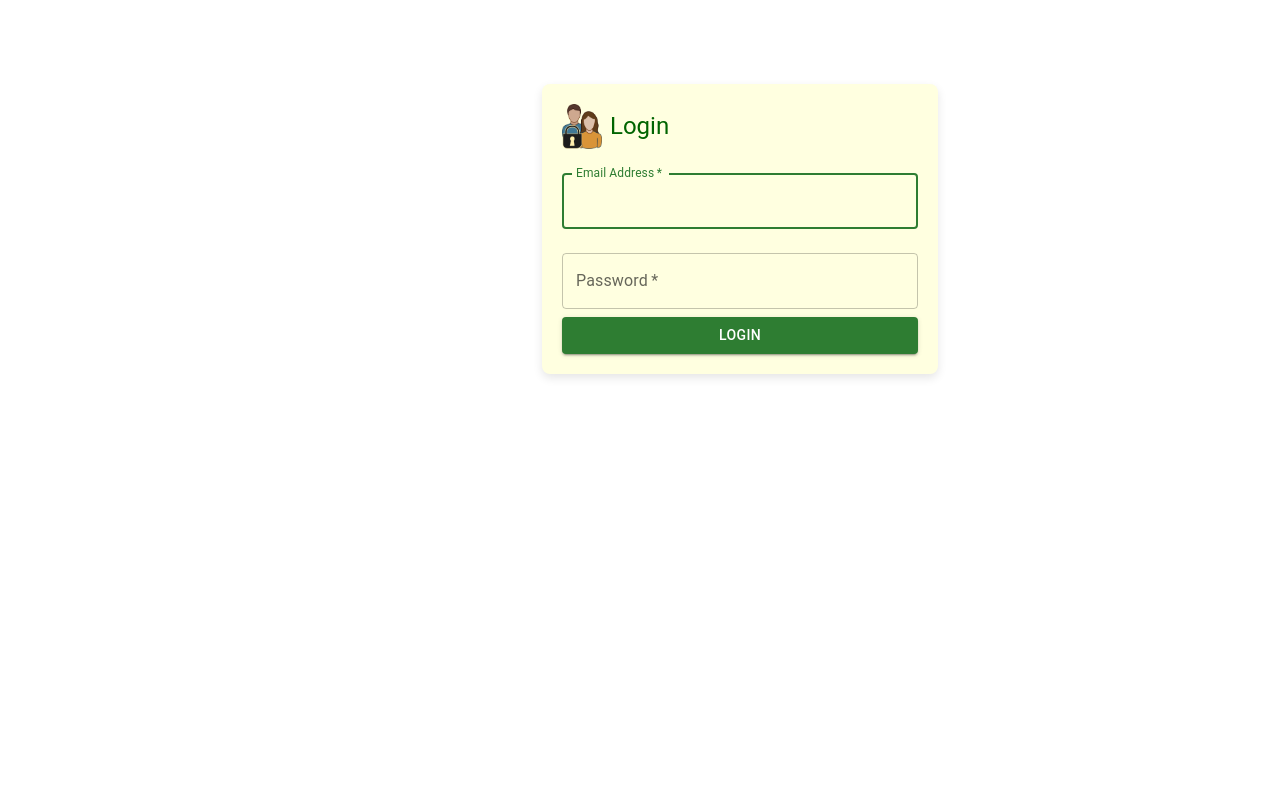
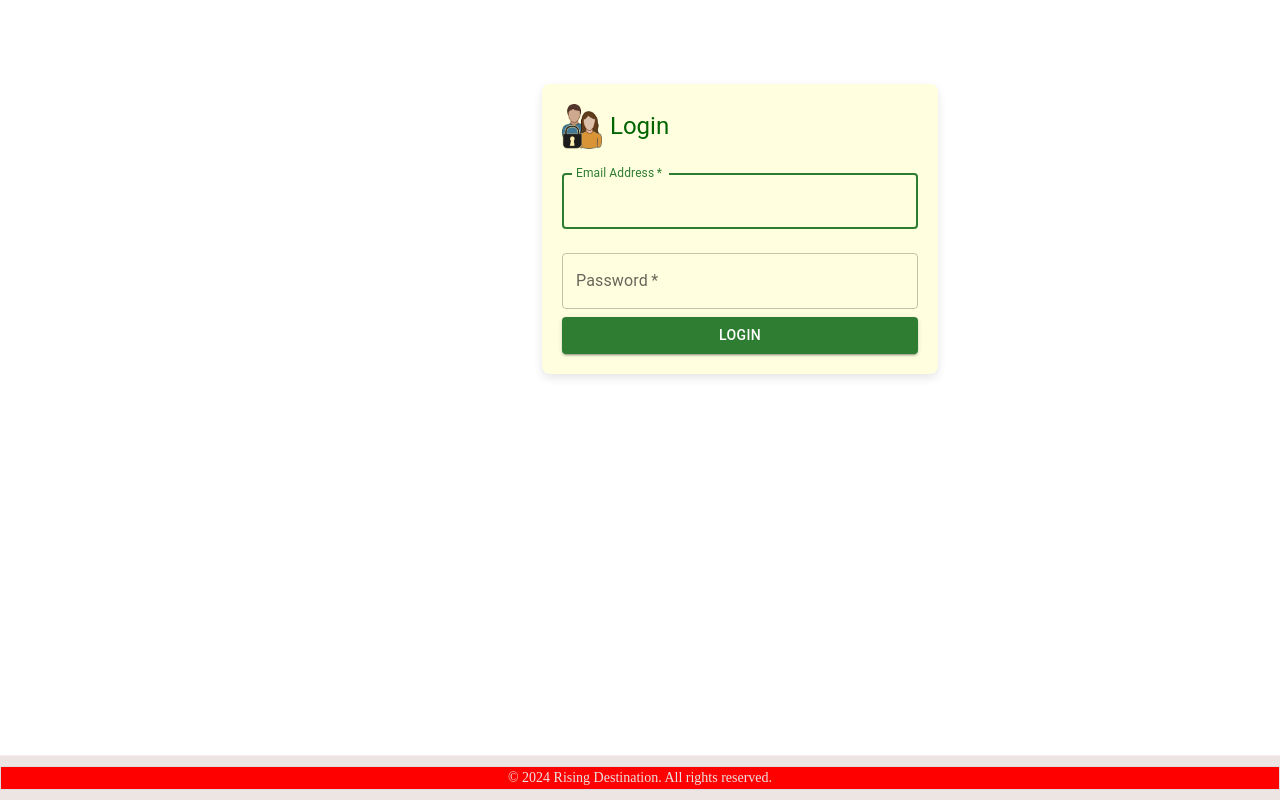
Before and after one commit to Veenaawasthi/Dashboard, a React (Create React App) app: page / in a window 1280 px wide. Built offline with nearby package versions, Linux system fonts and the light colour scheme.

Commit message:
style-update

```diff
--- a/src/App.js
+++ b/src/App.js
@@ -1,5 +1,5 @@
 import React, { useEffect, useState } from "react";
-import { BrowserRouter, Routes, Route, Navigate, Link } from "react-router-dom";
+import { BrowserRouter, Routes, Route, Navigate, Link, useLocation } from "react-router-dom";
 import Login from "./Component/Login";
 import Form from "./Component/Form";
 import Dashboard from "./Component/Dashboard2";
@@ -9,7 +9,7 @@ import { dummyData, queryDashboardDummyData } from "./Component/Service";
 import { v4 as uuidv4 } from "uuid";
 import "./App.css";
 import QeryDashboard from "./Component/QueryDashboard";
-
+import Footer from "./Component/Footer";
 
 const App = () => {
   const [isLoggedIn, setIsLoggedIn] = useState(false);
@@ -20,6 +20,7 @@ const App = () => {
   const [editFormData, setEditFormData] = useState({});
   const [editQeryFormData, setEditQeryFormData] = useState({});
   const [formList, setFormList] = useState([]);
+
   const addForm = (form) => {
     const newForm = {
       id: uuidv4(),
@@ -41,7 +42,6 @@ const App = () => {
   };
 
   const handleUpdateForm = (updatedForm) => {
-    // Logic to update the form in your state or backend
     const newUpdatedForm = {
       id: updatedForm.id,
       groupName: updatedForm.groupName,
@@ -74,13 +74,17 @@ const App = () => {
   const toggleSidebar = () => {
     setIsSidebarOpen(!isSidebarOpen);
   };
+
   useEffect(() => {
     setFormList(forms);
   }, [forms]);
+
   const updateQueryFormHandler = (formDate) => {
-    const updateQueryFormData=formDate;
-    const filterQueryFormData=queryForms.filter((item)=>item.uid!==formDate.uid)
-    setQueryForms([...filterQueryFormData,updateQueryFormData])
+    const updateQueryFormData = formDate;
+    const filterQueryFormData = queryForms.filter(
+      (item) => item.uid !== formDate.uid
+    );
+    setQueryForms([...filterQueryFormData, updateQueryFormData]);
   };
 
   return (
@@ -169,7 +173,7 @@ const App = () => {
                     alt="flowsheet"
                     style={{ padding: "0.5px", width: "24px", height: "24px" }}
                   />
-                  <span style={{ fontsize: "15px" }}>Itinerary Form</span>
+                  <span style={{ fontSize: "15px" }}>Itinerary Form</span>
                 </Link>
               </li>
               <li>
@@ -187,7 +191,7 @@ const App = () => {
                     alt="logout"
                     style={{ padding: "0.5px", width: "24px", height: "24px" }}
                   />
-                  <span style={{ fontsize: "15px" }}>Logout</span>
+                  <span style={{ fontSize: "15px" }}>Logout</span>
                 </Link>
               </li>
             </ul>
@@ -217,7 +221,6 @@ const App = () => {
                     />
                   }
                 />
-                {/* /queryeditForm */}
                 <Route
                   path="/queryeditForm"
                   element={
@@ -242,7 +245,12 @@ const App = () => {
                 />
                 <Route
                   path="/tourform"
-                  element={<Tourform addClient={setQueryForms} queryForms={queryForms} />}
+                  element={
+                    <Tourform
+                      addClient={setQueryForms}
+                      queryForms={queryForms}
+                    />
+                  }
                 />
               </>
             ) : (
@@ -250,9 +258,15 @@ const App = () => {
             )}
           </Routes>
         </div>
+        <ConditionalFooter />
       </div>
     </BrowserRouter>
   );
 };
 
+const ConditionalFooter = () => {
+  const location = useLocation();
+  return location.pathname === "/" ? <Footer /> : null;
+};
+
 export default App;
--- /dev/null
+++ b/src/Component/Footer.css
@@ -0,0 +1,17 @@
+.footer {
+    position: fixed;
+    bottom: 0;
+    width: 100%;
+    text-align: center;
+    padding: 10px 0;
+    background-color: #ede4e4;
+    border-top: 1px solid #f7ebeb;
+  }
+
+  .footer p {
+    margin: 0;
+    font-size: 14px;
+    color: #e9e1e1;
+    background-color: red;
+    font-family: 'Times New Roman', Times, serif;
+  }
--- /dev/null
+++ b/src/Component/Footer.js
@@ -0,0 +1,12 @@
+import React from "react";
+import "./Footer.css"; // Create a CSS file for styling
+
+const Footer = () => {
+  return (
+    <footer className="footer">
+      <p>&copy; {new Date().getFullYear()} Rising Destination. All rights reserved.</p>
+    </footer>
+  );
+};
+
+export default Footer;
--- a/src/Component/Login.js
+++ b/src/Component/Login.js
@@ -2,6 +2,7 @@ import React, { useState } from 'react';
 import { useNavigate } from 'react-router-dom';
 import { TextField, Button, Container, Typography } from '@mui/material';
 import { makeStyles } from '@mui/styles';
+
 
 
 const useStyles = makeStyles((theme) => ({
```
